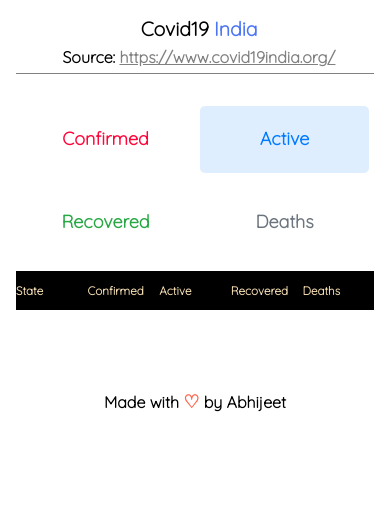
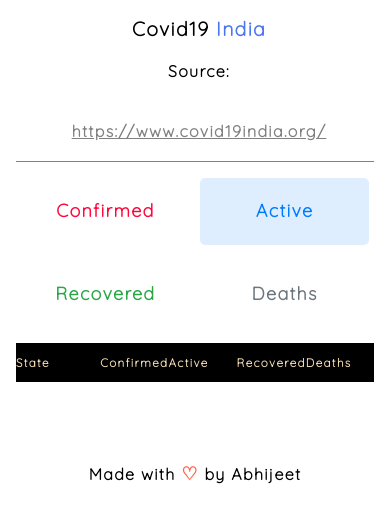
Before and after one commit to abhijeetdhanwate/covid19India-stats, a plain HTML site: page index.html in a window 390 px wide. Drawn offline with nearby package versions, Linux system fonts and the light colour scheme; no server answers.

Commit message:
More responsive title and text formatting.

```diff
--- a/main.js
+++ b/main.js
@@ -1,12 +1,10 @@
-// import axios from 'axios'
-
 const url = "https://api.covid19india.org/data.json";
 axios.get(url)
 .then(data=>{
-    document.getElementById("confirmed").innerHTML = data["data"]["statewise"][0]["confirmed"];
-    document.getElementById("active").innerHTML = data["data"]["statewise"][0]["active"];
-    document.getElementById("recovered").innerHTML = data["data"]["statewise"][0]["recovered"];
-    document.getElementById("deaths").innerHTML = data["data"]["statewise"][0]["deaths"];
+    document.getElementById("confirmed").innerHTML = data["data"]["statewise"][0]["confirmed"].toString().replace(/\B(?=(\d{3})+(?!\d))/g, ',');
+    document.getElementById("active").innerHTML = data["data"]["statewise"][0]["active"].toString().replace(/\B(?=(\d{3})+(?!\d))/g, ',');
+    document.getElementById("recovered").innerHTML = data["data"]["statewise"][0]["recovered"].toString().replace(/\B(?=(\d{3})+(?!\d))/g, ',');
+    document.getElementById("deaths").innerHTML = data["data"]["statewise"][0]["deaths"].toString().replace(/\B(?=(\d{3})+(?!\d))/g, ',');
 
     for (let i=0; i<38; i++){
         statesContainer = document.getElementsByClassName('states')[0];
@@ -31,17 +29,15 @@ axios.get(url)
         state.appendChild(recovered);
         state.appendChild(deaths);
 
-            // document.getElementsByClassName('stateName')[i].innerHTML = "State";
-            // document.getElementsByClassName('confirmed')[i].innerHTML = "Confirmed";
-            // document.getElementsByClassName('active')[i].innerHTML = "Active";
-            // document.getElementsByClassName('recovered')[i].innerHTML = "Recovered";
-            // document.getElementsByClassName('deaths')[i].innerHTML = "Deaths";
-
         document.getElementsByClassName('stateName')[i].innerHTML = data["data"]["statewise"][i]["state"];
-        document.getElementsByClassName('confirmed')[i].innerHTML = data["data"]["statewise"][i]["confirmed"].toString().replace(/\B(?=(\d{3})+(?!\d))/g, ',');;
-        document.getElementsByClassName('active')[i].innerHTML = data["data"]["statewise"][i]["active"].toString().replace(/\B(?=(\d{3})+(?!\d))/g, ',');;
-        document.getElementsByClassName('recovered')[i].innerHTML = data["data"]["statewise"][i]["recovered"].toString().replace(/\B(?=(\d{3})+(?!\d))/g, ',');;
-        document.getElementsByClassName('deaths')[i].innerHTML = data["data"]["statewise"][i]["deaths"].toString().replace(/\B(?=(\d{3})+(?!\d))/g, ',');;
+        document.getElementsByClassName('confirmed')[i].innerHTML = data["data"]["statewise"][i]["confirmed"].toString().replace(/\B(?=(\d{3})+(?!\d))/g, ',');
+        document.getElementsByClassName('active')[i].innerHTML = data["data"]["statewise"][i]["active"].toString().replace(/\B(?=(\d{3})+(?!\d))/g, ',');
+        document.getElementsByClassName('recovered')[i].innerHTML = data["data"]["statewise"][i]["recovered"].toString().replace(/\B(?=(\d{3})+(?!\d))/g, ',');
+        document.getElementsByClassName('deaths')[i].innerHTML = data["data"]["statewise"][i]["deaths"].toString().replace(/\B(?=(\d{3})+(?!\d))/g, ',');
     }
 })
 .catch(err=>console.log(err));
+
+let navHeight = document.getElementsByTagName("nav")[0].offsetHeight;
+document.querySelector(".state-head").style.top = String(parseInt(navHeight) + 1 + "px");
+document.querySelector("#credit").style.lineHeight = String(parseInt(navHeight) + "px")
--- a/styles.css
+++ b/styles.css
@@ -1,29 +1,24 @@
 @import url('https://fonts.googleapis.com/css2?family=Quicksand:wght@300&display=swap');
-
-/* * {
-    margin: 0;
-    padding: 0;
-    box-sizing: border-box;
-} */
 
 body {
     font-family: 'Quicksand', 'arial', sans-serif;
     margin: auto 3rem;
     font-weight: bolder;
+    letter-spacing: 1pt;
 }
 
-/* .title-credit {
-    display: flex;
-    justify-content: space-between;
-    align-items: center;
-} */
+nav {
+    position: sticky;
+    top: 0;
+    background: rgba(255, 255, 255, 1) !important;
+}
 
 nav ul{
     display: flex;
     list-style: none;
-    justify-content: space-between;
+    justify-content: space-around;
     border-bottom: 1px solid gray;
-    margin-bottom: 2rem;
+    /* margin-bottom: 2rem; */
     padding-right: 2rem;
 }
 
@@ -35,14 +30,17 @@ nav ul li span {
     font-size: calc(2vw + 12px);
 }
 
+#credit {
+    font-size: 1rem;
+}
+
 #credit a{
     color: gray;
-    line-height: 2rem;
 }
 
 .total-info {
     display: flex;
-    justify-content: space-around;
+    justify-content: space-between;
     flex-basis: 25%;
     text-align: center;
 }
@@ -94,13 +92,6 @@ nav ul li span {
     text-align: left;
 }
 
-/* .state {
-    display: grid;
-    justify-content: space-around;
-    grid-template-columns: repeat(5, 1fr);
-    padding-left: 0.8rem;
-} */
-
 .states {
     display: flex;
     flex-direction: column;
@@ -110,23 +101,15 @@ nav ul li span {
 .state {
     display: flex;
     justify-content: space-around;
-    /* font-size: calc(1vw + 5px); */
-
 }
 
 .state > * {
     width: 24%;
 }
-/* .state {
-    display: flex;
-    justify-content: space-around;
-    padding-left: 0.8rem;
-} */
 
-/* .state-container {
-    width: 20%;
-    text-align: justify;
-} */
+.col {
+    padding-right: 1rem;
+}
 
 .state:nth-child(even){
     background-color: rgba(108,117,125, 0.2);
@@ -134,7 +117,7 @@ nav ul li span {
 
 .state-head {
     position: sticky;
-    top: 0;
+    top: calc(2vw + 22px);
     background-color: black;
     color: wheat;
 }
```
